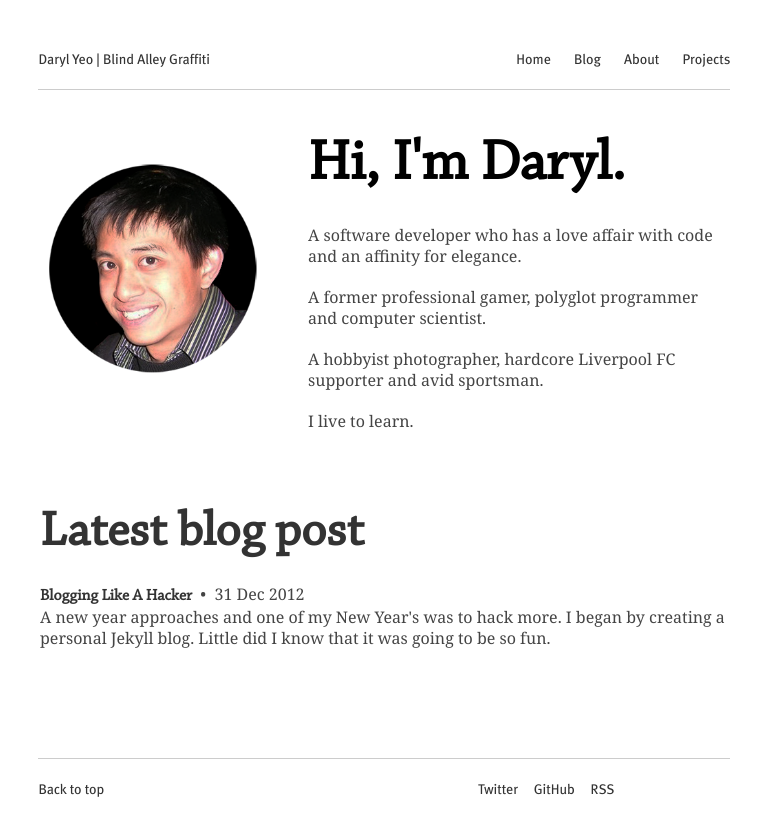
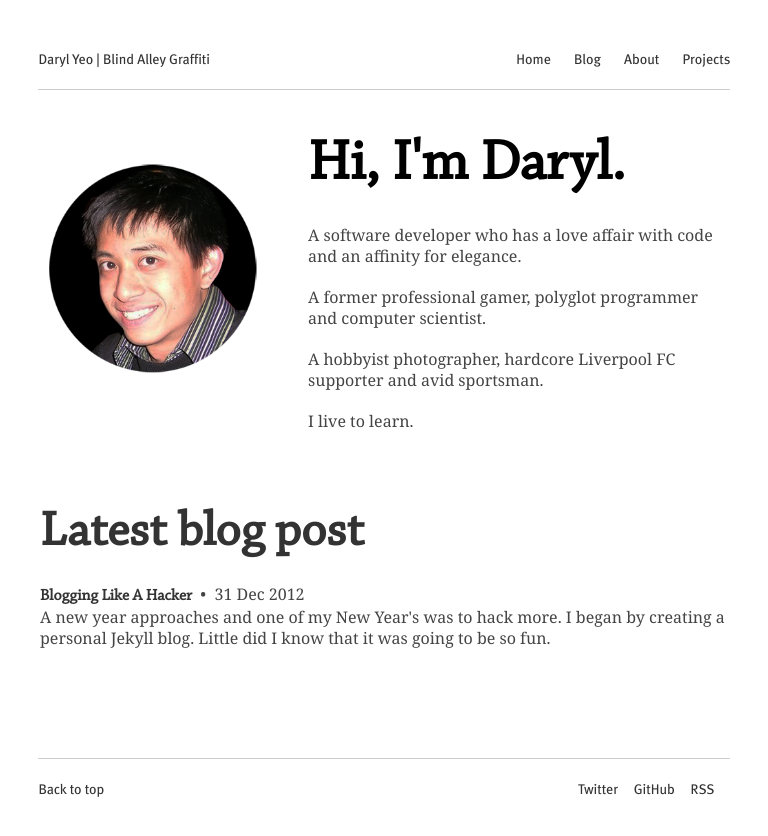
Before and after one commit to aacyun/jianxioy.github.com, a Jekyll site: the page built from index.html, in a window 768 px wide. Shown: the top 836 px of the page. Built offline with Jekyll 4.4.1, drawn with Linux system fonts in a browser that asks for light colours; Markdown is read by kramdown in place of the engine named in the settings.

Commit message:
Testing iPad

```diff
--- a/static/css/layout.css
+++ b/static/css/layout.css
@@ -119,10 +119,7 @@ a:hover {
 }
 
 .footer-nav {
-	text-indent: -9999px;
 	text-align: left;
-	width: 33.3%;
-	float: left;
 }
 
 .offsite-links {
@@ -188,7 +185,7 @@ a:hover {
 		}
 		.offsite-links {
 			position: relative;
-			left: 250px;
+			left: 350px;
 			top: -21px;
 		}
 	}
```
